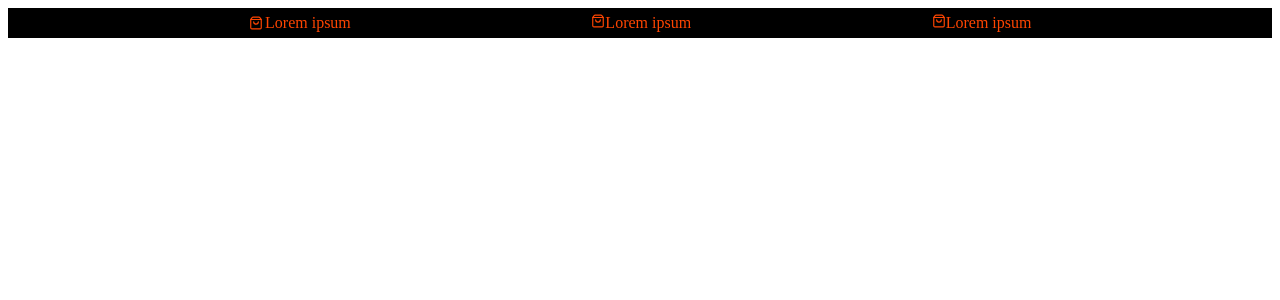
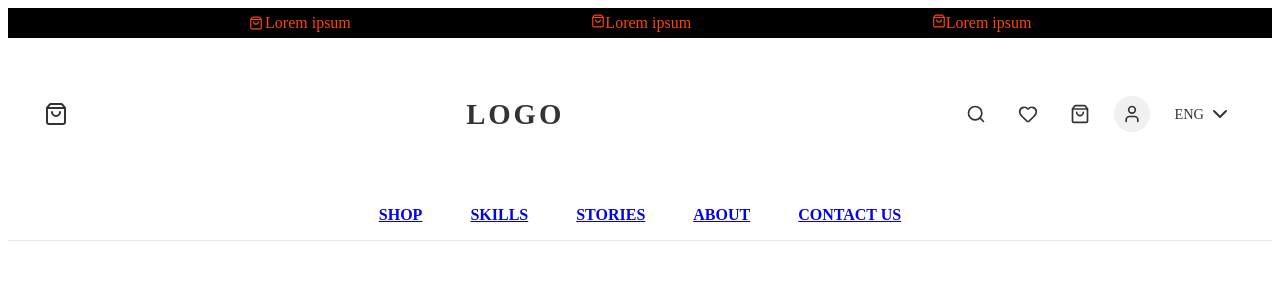
Before and after one commit to vig-tirakapadi18/Appscrip-task-vighnesh-tirakapadi, a Next.js app: page /LandingPage in a window 1280 px wide. Shown: the top 300 px of the page. Built offline with nearby package versions, Linux system fonts and the light colour scheme.

Commit message:
added header and navigation items

```diff
--- /dev/null
+++ b/src/components/Navbar/Navbar.module.css
@@ -0,0 +1,231 @@
+.header {
+  background-color: #ffffff;
+  border-bottom: 1px solid #e5e5e5;
+  position: relative;
+}
+
+.top-row {
+  display: flex;
+  align-items: center;
+  justify-content: space-evenly;
+  padding: 1rem 2rem;
+  height: 120px;
+}
+
+.bottom-row {
+  padding: 0 2rem;
+  height: 50px;
+  display: flex;
+  align-items: center;
+  justify-content: center;
+  font-weight: bold;
+}
+
+.mobile-menu-button {
+  display: none;
+  background: none;
+  border: none;
+  cursor: pointer;
+  padding: 0.5rem;
+  color: #333;
+  align-items: center;
+  justify-content: center;
+}
+
+.logo {
+  display: flex;
+  align-items: center;
+  justify-content: space-between;
+  width: 100%;
+  gap: 0.5rem;
+  font-weight: bold;
+  font-size: 1.5rem;
+  color: #333;
+}
+
+.logo-icon {
+  display: flex;
+  align-items: center;
+  justify-content: center;
+  width: 32px;
+  height: 32px;
+}
+
+.logo-text {
+  font-size: 1.8rem;
+  font-weight: 700;
+  letter-spacing: 0.1em;
+}
+
+.desktop-nav {
+  display: flex;
+  list-style: none;
+  gap: 3rem;
+  margin: 0;
+  padding: 0;
+}
+
+.desktop-nav li a {
+  color: #333;
+  text-decoration: none;
+  font-weight: 500;
+  font-size: 0.9rem;
+  letter-spacing: 0.05em;
+  transition: color 0.2s ease;
+  text-transform: uppercase;
+}
+
+.desktop-nav li a:hover {
+  color: #666;
+}
+
+.right-icons {
+  display: flex;
+  align-items: center;
+  gap: 1rem;
+}
+
+.icon-button {
+  background: none;
+  border: none;
+  cursor: pointer;
+  padding: 0.5rem;
+  color: #333;
+  display: flex;
+  align-items: center;
+  justify-content: center;
+  border-radius: 50%;
+  transition: background-color 0.2s ease;
+}
+
+.icon-button:hover {
+  background-color: #f5f5f5;
+}
+
+.user-button {
+  background-color: #f0f0f0;
+  border-radius: 50%;
+}
+
+.language-selector {
+  display: flex;
+  align-items: center;
+  gap: 0.25rem;
+  color: #333;
+  font-size: 0.9rem;
+  font-weight: 500;
+  cursor: pointer;
+  padding: 0.5rem;
+  transition: color 0.2s ease;
+}
+
+.language-selector:hover {
+  color: #666;
+}
+
+.mobile-menu-overlay {
+  display: none;
+  position: absolute;
+  top: 100%;
+  left: 0;
+  right: 0;
+  background-color: #ffffff;
+  border-bottom: 1px solid #e5e5e5;
+  z-index: 1000;
+  box-shadow: 0 2px 10px rgba(0, 0, 0, 0.1);
+}
+
+.mobile-nav {
+  list-style: none;
+  margin: 0;
+  padding: 1rem 0;
+}
+
+.mobile-nav li {
+  border-bottom: 1px solid #f0f0f0;
+}
+
+.mobile-nav li:last-child {
+  border-bottom: none;
+}
+
+.mobile-nav li a {
+  display: block;
+  padding: 1rem 2rem;
+  color: #333;
+  text-decoration: none;
+  font-weight: 500;
+  font-size: 0.9rem;
+  letter-spacing: 0.05em;
+  transition: background-color 0.2s ease;
+  text-transform: uppercase;
+}
+
+.mobile-nav li a:hover {
+  background-color: #f5f5f5;
+}
+
+.nav-item {
+  text-transform: uppercase;
+}
+
+.nav-item:hover {
+  text-decoration: underline;
+  color: #666;
+}
+
+@media (max-width: 768px) {
+  .top-row {
+    padding: 1rem;
+    height: 60px;
+  }
+
+  .mobile-menu-button {
+    display: flex;
+    position: relative;
+    z-index: 1;
+  }
+
+  .logo {
+    position: static;
+    transform: none;
+  }
+
+  .bottom-row {
+    display: none;
+  }
+
+  .right-icons {
+    gap: 0.5rem;
+  }
+
+  .language-selector {
+    display: none;
+  }
+
+  .icon-button {
+    padding: 0.25rem;
+  }
+
+  .logo-text {
+    font-size: 1.5rem;
+  }
+
+  .mobile-menu-overlay {
+    display: block;
+  }
+}
+
+@media (max-width: 480px) {
+  .topRow {
+    padding: 0.75rem;
+  }
+
+  .right-icons {
+    gap: 0.25rem;
+  }
+
+  .logo-text {
+    font-size: 1.3rem;
+  }
+}
--- a/src/components/Navbar/Navbar.tsx
+++ b/src/components/Navbar/Navbar.tsx
@@ -1,12 +1,88 @@
-import React from "react";
+"use client";
+
+import React, { useState } from "react";
+import styles from "./Navbar.module.css";
+import {
+  Search,
+  Heart,
+  ShoppingBag,
+  User,
+  Menu,
+  X,
+  ChevronDown,
+} from "lucide-react";
+import { navItems } from "@/lib/navbar";
+import Link from "next/link";
 
 const Navbar = () => {
+  const [isMobileMenuOpen, setIsMobileMenuOpen] = useState(false);
+
+  const toggleMobileMenu = () => {
+    setIsMobileMenuOpen(!isMobileMenuOpen);
+  };
+
   return (
-    <nav>
-      <div></div>
-      <div></div>
-      <div></div>
-    </nav>
+    <header className={styles.header}>
+      <div className={styles["top-row"]}>
+        <button
+          className={styles["mobile-menu-button"]}
+          onClick={toggleMobileMenu}
+          aria-label="Toggle mobile menu"
+        >
+          {isMobileMenuOpen ? <X size={24} /> : <Menu size={24} />}
+        </button>
+
+        <div className={styles.logo}>
+          <div className={styles["logo-icon"]}>
+            <ShoppingBag />
+          </div>
+          <span className={styles["logo-text"]}>LOGO</span>
+          <div className={styles["right-icons"]}>
+            <button className={styles["icon-button"]} aria-label="Search">
+              <Search size={20} />
+            </button>
+            <button className={styles["icon-button"]} aria-label="Wishlist">
+              <Heart size={20} />
+            </button>
+            <button className={styles["icon-button"]} aria-label="Shopping bag">
+              <ShoppingBag size={20} />
+            </button>
+            <button
+              className={`${styles["icon-button"]} ${styles["user-button"]}`}
+              aria-label="User account"
+            >
+              <User size={20} />
+            </button>
+            <div className={styles["language-selector"]}>
+              <span>ENG</span>
+              <ChevronDown />
+            </div>
+          </div>
+        </div>
+      </div>
+
+      <nav className={styles["bottom-row"]}>
+        <ul className={styles["desktop-nav"]}>
+          {navItems.map((item) => (
+            <Link href={item.href} key={item.id} className={styles["nav-item"]}>
+              {item.label}
+            </Link>
+          ))}
+        </ul>
+      </nav>
+
+      {isMobileMenuOpen && (
+        <div className={styles["mobile-menu-overlay"]}>
+          <ul className={styles["mobile-nav"]}>
+            {navItems.map((item) => (
+              <Link key={item.id} href={item.href} onClick={toggleMobileMenu}>
+                {item.label}
+              </Link>
+            ))}
+          </ul>
+        </div>
+      )}
+    </header>
   );
 };
 
--- /dev/null
+++ b/src/lib/navbar.ts
@@ -0,0 +1,27 @@
+export const navItems = [
+  {
+    id: 1,
+    label: "Shop",
+    href: "/shop",
+  },
+  {
+    id: 2,
+    label: "Skills",
+    href: "/skills",
+  },
+  {
+    id: 1,
+    label: "Stories",
+    href: "/stories",
+  },
+  {
+    id: 1,
+    label: "About",
+    href: "/about",
+  },
+  {
+    id: 1,
+    label: "Contact Us",
+    href: "/contact-us",
+  },
+];
```
